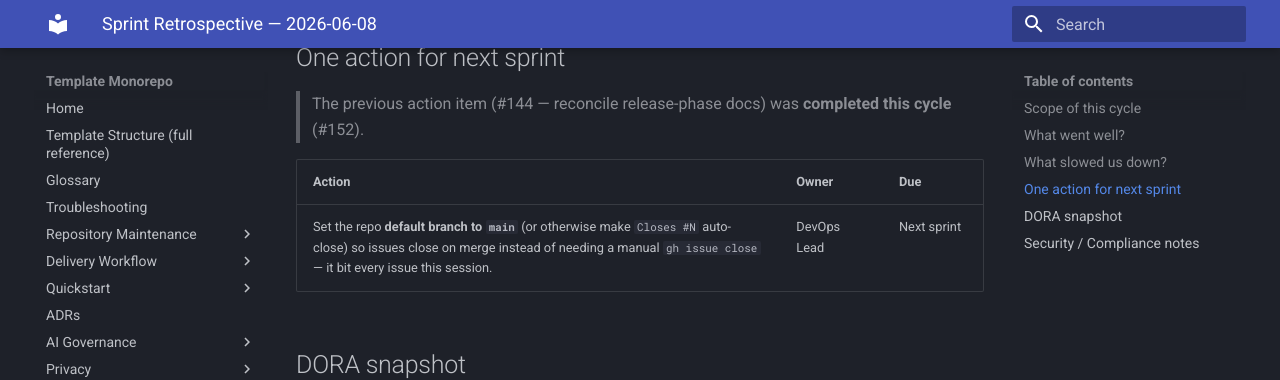
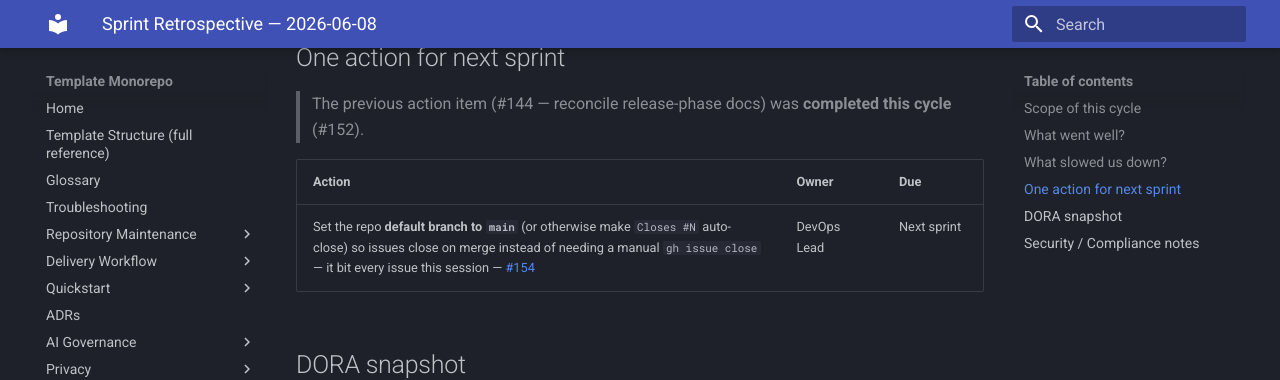
Before and after one commit to valdomirosouza/Repository-Template-v2, an MkDocs documentation site: the page built from docs/process/retrospectives/sprint-2026-06-08.md, in a window 1280 px wide and 900 px high, scrolled down 2547 px. Shown: the top 380 px of the window. Built offline with MkDocs 1.6.1 and Material for MkDocs 9.7.7, drawn with Linux system fonts in a browser that asks for light colours.

Commit message:
docs(process): link retro action item to its tracked issue #154
The next-sprint action (set default branch to main so `Closes #N` auto-closes)
is now filed as #154; reference it from the retro action table per the
follow-through rule.

Refs #154

```diff
--- a/docs/process/retrospectives/sprint-2026-06-08.md
+++ b/docs/process/retrospectives/sprint-2026-06-08.md
@@ -81,9 +81,9 @@ verify-f7-hook` (29 cases) as a regression gate.
 
 > The previous action item (#144 — reconcile release-phase docs) was **completed this cycle** (#152).
 
-| Action                                                                                                                                                                                        | Owner       | Due         |
-| --------------------------------------------------------------------------------------------------------------------------------------------------------------------------------------------- | ----------- | ----------- |
-| Set the repo **default branch to `main`** (or otherwise make `Closes #N` auto-close) so issues close on merge instead of needing a manual `gh issue close` — it bit every issue this session. | DevOps Lead | Next sprint |
+| Action                                                                                                                                                                                                                                                                     | Owner       | Due         |
+| -------------------------------------------------------------------------------------------------------------------------------------------------------------------------------------------------------------------------------------------------------------------------- | ----------- | ----------- |
+| Set the repo **default branch to `main`** (or otherwise make `Closes #N` auto-close) so issues close on merge instead of needing a manual `gh issue close` — it bit every issue this session — [#154](https://github.com/valdomirosouza/Repository-Template-v2/issues/154) | DevOps Lead | Next sprint |
 
 ## DORA snapshot
 
```
